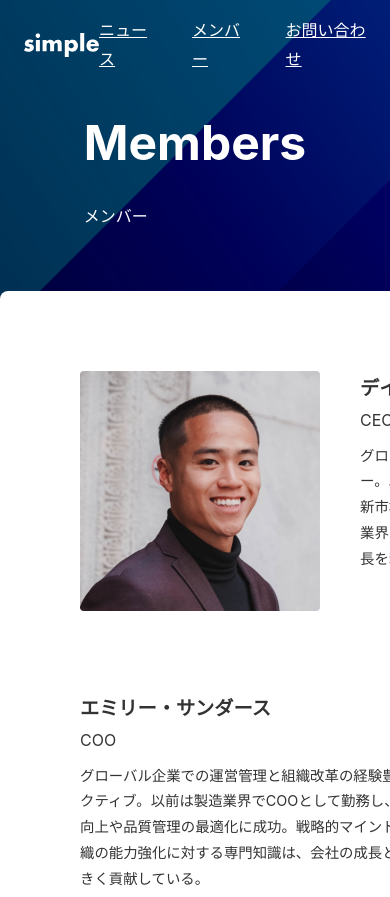
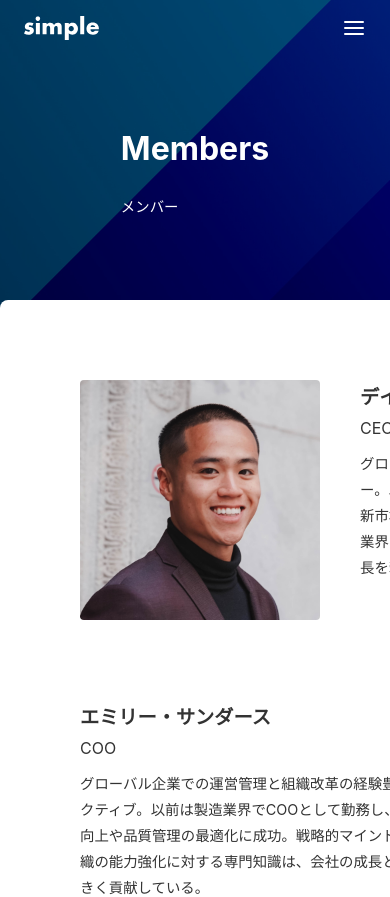
Before and after one commit to YukiCreateStudio/251103-test-project, a Next.js app: page /members in a window 390 px wide. Shown: the top 897 px of the page. Built offline with nearby package versions, Linux system fonts and the light colour scheme.

Commit message:
P110まで完了

```diff
--- a/app/_components/Header/index.tsx
+++ b/app/_components/Header/index.tsx
@@ -1,6 +1,7 @@
 import Image from "next/image";
 import Link from "next/link";
 import styles from "./index.module.css";
+import Menu from "../Menu";
 
 export default function Header() {
   return (
@@ -15,19 +16,7 @@
           className={styles.logo}
         />
       </Link>
-      <nav className={styles.nav}>
-        <ul className={styles.items}>
-          <li>
-            <Link href="/news">ニュース</Link>
-          </li>
-          <li>
-            <Link href="/members">メンバー</Link>
-          </li>
-          <li>
-            <Link href="/contact">お問い合わせ</Link>
-          </li>
-        </ul>
-      </nav>
+      <Menu />
     </header>
   );
 }
--- a/app/_components/Hero/index.module.css
+++ b/app/_components/Hero/index.module.css
@@ -3,7 +3,7 @@
   display: flex;
   align-items: center;
   justify-content: center;
-  background-color: rgba(0,0,0,0.5);
+  background-color: rgba(0, 0, 0, 0.5);
   color: #fff;
   overflow: hidden;
   padding: 100px 0;
@@ -24,7 +24,7 @@
   justify-content: center;
 }
 
-.sub::before{
+.sub::before {
   content: "";
   display: block;
   height: 1px;
@@ -35,8 +35,8 @@
 .sub::after {
   content: "";
   display: block;
-  height: 1PX;
-  width: 20PX;
+  height: 1px;
+  width: 20px;
   background-color: var(--color-text-unpainted);
 }
 
@@ -53,3 +53,31 @@
   justify-content: center;
   z-index: -1;
 }
+
+/* メディアクエリ：width６４０px以下に影響 */
+@media (max-width: 640px) {
+  .container {
+    padding: 120px 16px;
+  }
+  .title {
+    font-size: 2rem;
+    text-align: left;
+  }
+  .description {
+    text-align: center;
+    font-size: 0.9rem;
+    text-align: left;
+  }
+  .bgimg {
+    position: absolute;
+    top: 0;
+    right: 0;
+    width: auto;
+    height: 600px;
+    object-fit: cover;
+    display: flex;
+    align-items: center;
+    justify-content: center;
+    z-index: -1;
+  }
+}
--- a/app/_components/Hero/index.tsx
+++ b/app/_components/Hero/index.tsx
@@ -10,8 +10,8 @@
   return (
     <section className={styles.container}>
       <div>
-        <h1 className={styles.title}>{ title }</h1>
-        <p className={styles.description}>{ sub }</p>
+        <h1 className={styles.title}>{title}</h1>
+        <p className={styles.description}>{sub}</p>
       </div>
       <Image
         className={styles.bgimg}
--- /dev/null
+++ b/app/_components/Menu/index.module.css
@@ -0,0 +1,21 @@
+.items {
+  display: flex;
+  color: #fff;
+  gap: 40px;
+}
+
+.button {
+  display: none;
+}
+
+@media (max-width: 640px) {
+  .nav {
+    display: none;
+  }
+  .button {
+    display: flex;
+    background: none;
+    border: none;
+    cursor: pointer;
+  }
+}
--- /dev/null
+++ b/app/_components/Menu/index.tsx
@@ -0,0 +1,26 @@
+import Link from "next/link";
+import styles from "./index.module.css";
+import Image from "next/image";
+
+export default function Menu() {
+  return (
+    <div>
+      <nav className={styles.nav}>
+        <ul className={styles.items}>
+          <li>
+            <Link href="/news">ニュース</Link>
+          </li>
+          <li>
+            <Link href="/members">メンバー</Link>
+          </li>
+          <li>
+            <Link href="/contact">お問い合わせ</Link>
+          </li>
+        </ul>
+      </nav>
+      <button className={styles.button}>
+        <Image src="/menu.svg" alt="メニュー" width={24} height={24} />
+      </button>
+    </div>
+  );
+}
--- a/app/page.module.css
+++ b/app/page.module.css
@@ -1,39 +1,3 @@
-.top {
-  position: relative;
-  display: flex;
-  align-items: center;
-  justify-content: center;
-  background-color: rgba(0, 0, 0, 0.5);
-  color: #fff;
-  overflow: hidden;
-  padding: 200px 0;
-}
-
-.title {
-  font-size: 3rem;
-  font-weight: bold;
-  text-align: center;
-  margin-bottom: 1rem;
-}
-
-.description {
-  text-align: center;
-}
-
-.bgimg {
-  position: absolute;
-  top: 0;
-  right: 0;
-  width: 100%;
-  height: 600px;
-  object-fit: cover;
-  object-position: right;
-  display: flex;
-  align-items: center;
-  justify-content: center;
-  z-index: -1;
-}
-
 .news {
   position: relative;
   background-color: #fff;
@@ -62,30 +26,6 @@
 
 /* メディアクエリ：width６４０px以下に影響 */
 @media (max-width: 640px) {
-  .top {
-    padding: 120px 16px;
-  }
-  .title {
-    font-size: 2rem;
-    text-align: left;
-  }
-  .description {
-    text-align: center;
-    font-size: 0.9rem;
-    text-align: left;
-  }
-  .bgimg {
-    position: absolute;
-    top: 0;
-    right: 0;
-    width: auto;
-    height: 600px;
-    object-fit: cover;
-    display: flex;
-    align-items: center;
-    justify-content: center;
-    z-index: -1;
-  }
   .news {
     width: calc(100% - 32px);
     padding: 16px 24px;
```
